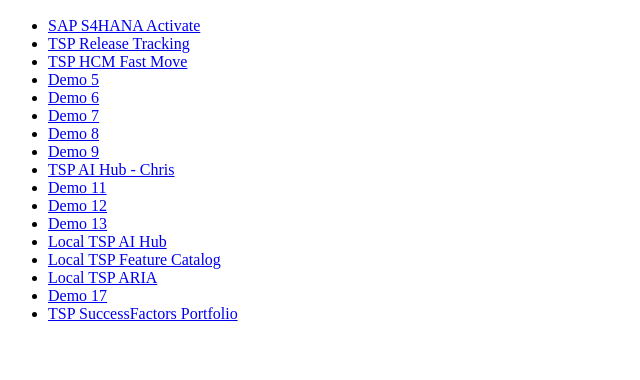
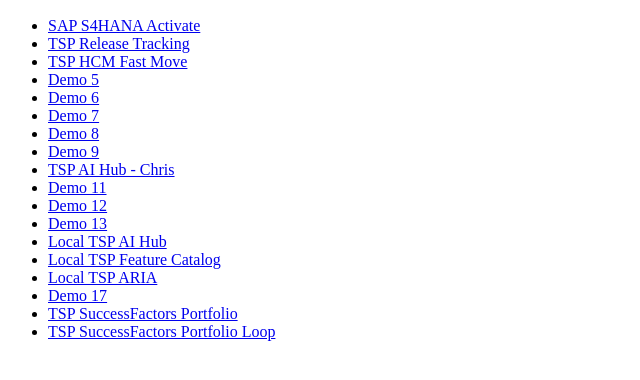
Before and after one commit to brunoambroziousa/DEMOS, a plain HTML site: page index.html in a window 1280 px wide. Shown: the part 50-430 px from the top of the page, without its empty margins (0-640 px from the left). Drawn offline with Linux system fonts and the light colour scheme.

Commit message:
Update index.html

```diff
--- a/index.html
+++ b/index.html
@@ -26,6 +26,7 @@
     <li><a href="http://localhost:5174">Local TSP ARIA</a></li>
     <li><a href="https://link9.com">Demo 17</a></li>
     <li><a href="TSP_SuccessFactors_Portfolio_INTERACTIVE.html">TSP SuccessFactors Portfolio</a></li>
+    <li><a href="TSP_Product_Signage_Loop.html">TSP SuccessFactors Portfolio Loop</a></li>
   </ul>
 
 </body>
```
